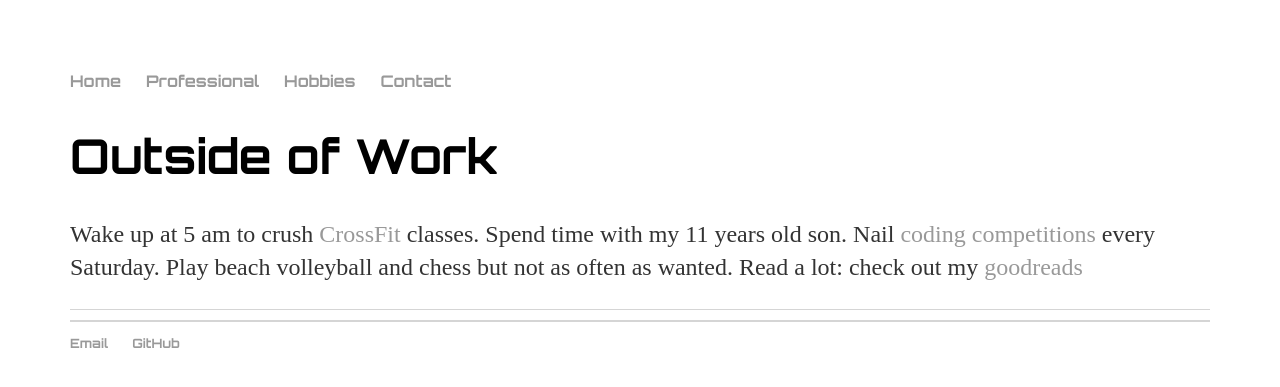
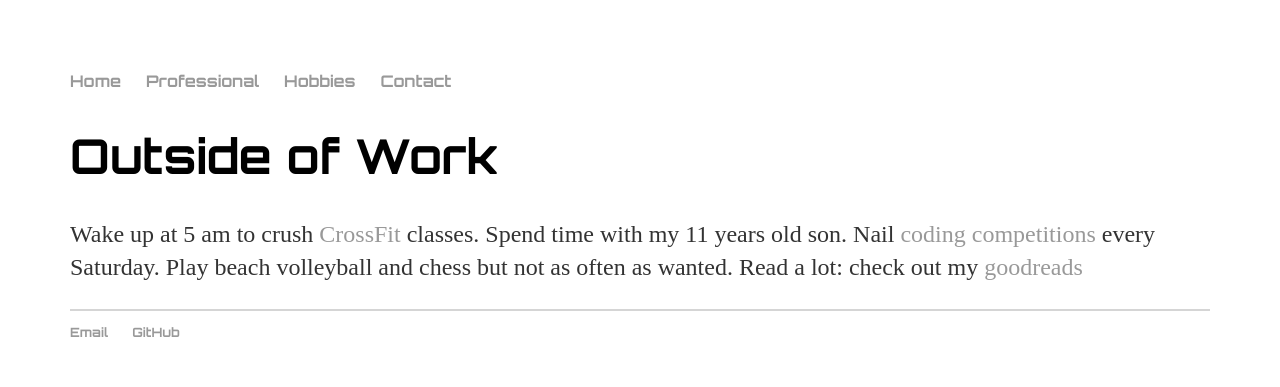
Before and after one commit to alexeybutyrev/alexeybutyrev.github.io, a Jekyll site: the page built from perc/index.html, in a window 1280 px wide. Shown: the top 387 px of the page. Built offline with Jekyll 4.4.1, drawn with Linux system fonts in a browser that asks for light colours.

Commit message:
remove line on the bottom

```diff
--- a/perc/index.html
+++ b/perc/index.html
@@ -2,7 +2,7 @@
 layout: default
 title: Hobbies
 ---
-<div class="blurb">
+<div class="blurb2">
 	<h1>Outside of Work</h1>
 	<p>Wake up at 5 am to crush <a href="https://games.crossfit.com/athlete/1683143">CrossFit</a> classes. Spend time
 		with my 11 years old son. Nail <a href="https://leetcode.com/alexey_wish/">coding competitions</a> every
```
